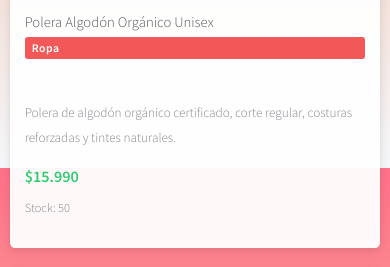
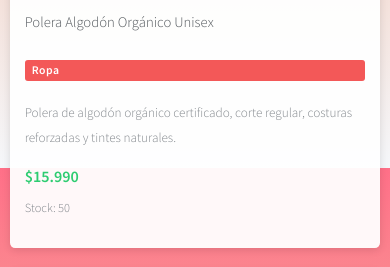
Before and after one commit to Andres-ux2026/Leccion-Final-Modulo-8, a Django app: page /products/ in a window 390 px wide. Shown: the part 4896-5163 px from the top of the page. Run offline with Django 5.2, Linux system fonts and the light colour scheme; data comes from the database, SQL or seed files in the repository; data that the repository does not hold is empty.

Commit message:
Fix: badges always at bottom of fixed header area via flex-grow

```diff
--- a/productos/static/productos/css/main.css
+++ b/productos/static/productos/css/main.css
@@ -322,7 +322,8 @@ p, ul, ol, dl, table { margin-bottom: 1.5em; }
 }
 
 .product-card .card-body .card-header-area h3 {
-    margin: 0 0 0.35em 0;
+    flex-grow: 1;
+    margin: 0;
     font-size: 1.2em;
     line-height: 1.3;
     display: -webkit-box;
@@ -741,7 +742,7 @@ table tbody tr:nth-child(2n+1) {
 
     .product-card .card-body { padding: 1em; }
     .product-card .card-body .card-header-area { height: 5em; }
-    .product-card .card-body .card-header-area h3 { font-size: 1em; }
+    .product-card .card-body .card-header-area h3 { font-size: 1em; flex-grow: 1; margin: 0; }
     .product-card .card-body .price { font-size: 1.1em; }
     .product-card img, .product-card .img-wrap { height: 160px; }
 
```
